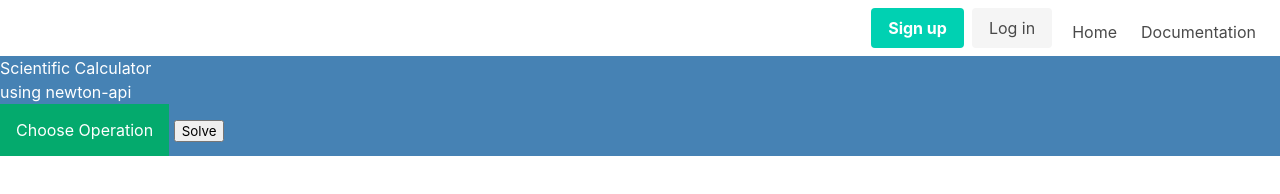
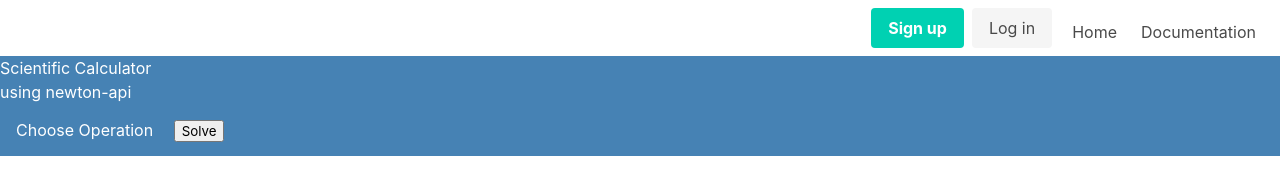
Before and after one commit to MatthewOlivarez/scientific-calculator, a website: page index.html in a window 1280 px wide. Drawn offline with nearby package versions, Linux system fonts and the light colour scheme.

Commit message:
Add files via upload

```diff
--- a/styles.css
+++ b/styles.css
@@ -1,20 +1,21 @@
-html, body {
-	/*margin: 0;
-	height: 100%;
-	overflow: hidden*/
-}
+@import 'node_modules/bulma/css/bulma.css';
+
+
+
 body {
-	background-color:steelblue;
-	color: white;
+  background-color:steelblue;
+  color: white;
+  height: 100%;
+  overflow: hidden;
 }
 
 /* Dropdown Button */
 .drop-button {
-  background-color: #04AA6D;
+  background-color: steelblue;
   color: white;
   padding: 16px;
   font-size: 16px;
-  border: none;
+  border: white;
 }
 
 /* The container <div> - needed to position the dropdown content */
@@ -45,7 +46,7 @@ body {
 .operations p:hover {background-color: #ddd;}
 
 /* Show the dropdown menu on hover */
-.operation-dropdown:hover .operations {display: block;max-height:150px;
+.operation-dropdown:hover .operations {display: block;max-height:300px;
   overflow: auto;}
 
 /* Change the background color of the dropdown button when the dropdown content is shown */
```
Also changed, not shown: package.json (added, +14 -0 lines).
